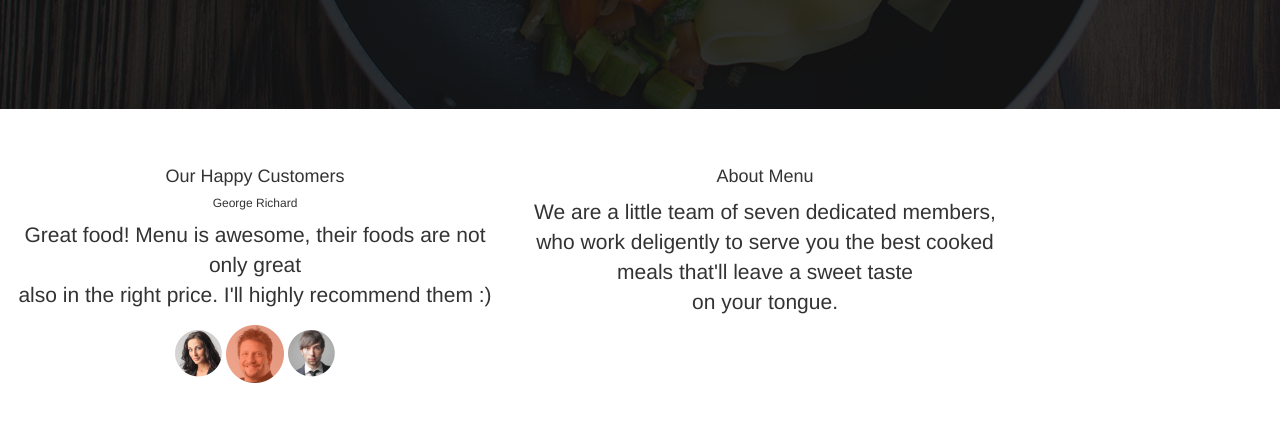
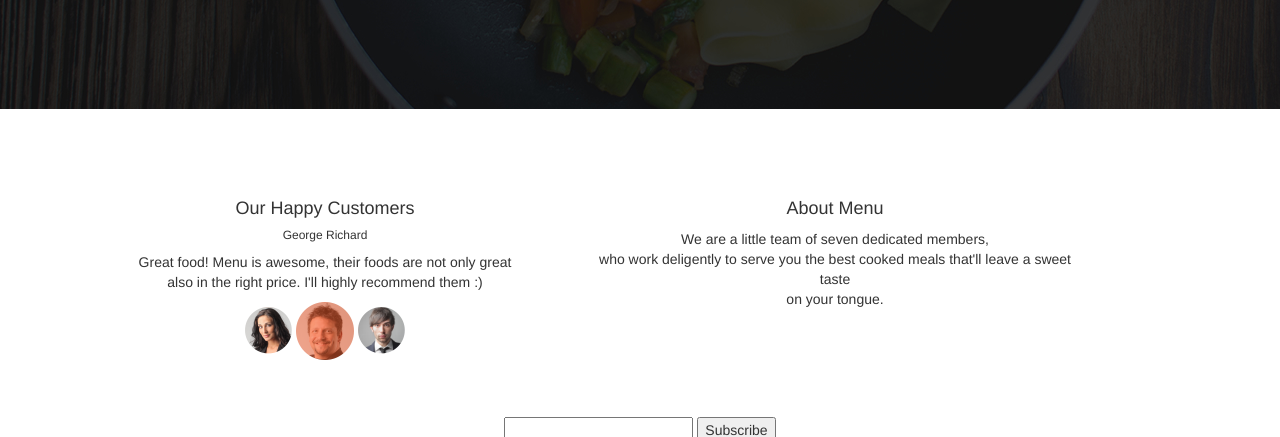
Before and after one commit to Blankphrase/mpft-ip, a plain HTML site: page index.html in a window 1280 px wide. Shown: the part 2446-2883 px from the top of the page. Drawn offline with Linux system fonts and the light colour scheme.

Commit message:
This commit is to show the addition of 4 breaklines right after the div class panel, to show the beginning of a new class container

```diff
--- a/index.html
+++ b/index.html
@@ -147,9 +147,13 @@
           <br/>
         </div>
       </div>
+      <br/>
+      <br/>
+      <br/>
+      <br/>
+      <div class="container">
         <div class="row">
           <div class="col-md-6" id="customers">
-            <div class="jumbotron">
               <h4>Our Happy Customers</h4>
               <h6>George Richard</h6>
               <p>Great food! Menu is awesome, their foods are not only great
@@ -157,15 +161,14 @@
                 <img src="images/customers/p1.png">
                 <img src="images/customers/p2.png">
                 <img src="images/customers/p3.png">
-            </div>
           </div>
           <div class="col-md-6" id="About">
-            <div class="jumbotron">
               <h4>About Menu</h4>
-              <p>We are a little team of seven dedicated members,<br />who work deligently to serve you the best cooked meals that'll leave a sweet taste<br /> on your tongue.</p>
-            </div>
+              <p>We are a little team of seven dedicated members,<br />
+                who work deligently to serve you the best cooked meals that'll leave a sweet taste<br /> on your tongue.</p>
           </div>
         </div>
+      </div>
         <div class="row">
           <h3 class="white" >Get our daily food items delivered to your email</h3>
           <form method="get" name="email">
```
